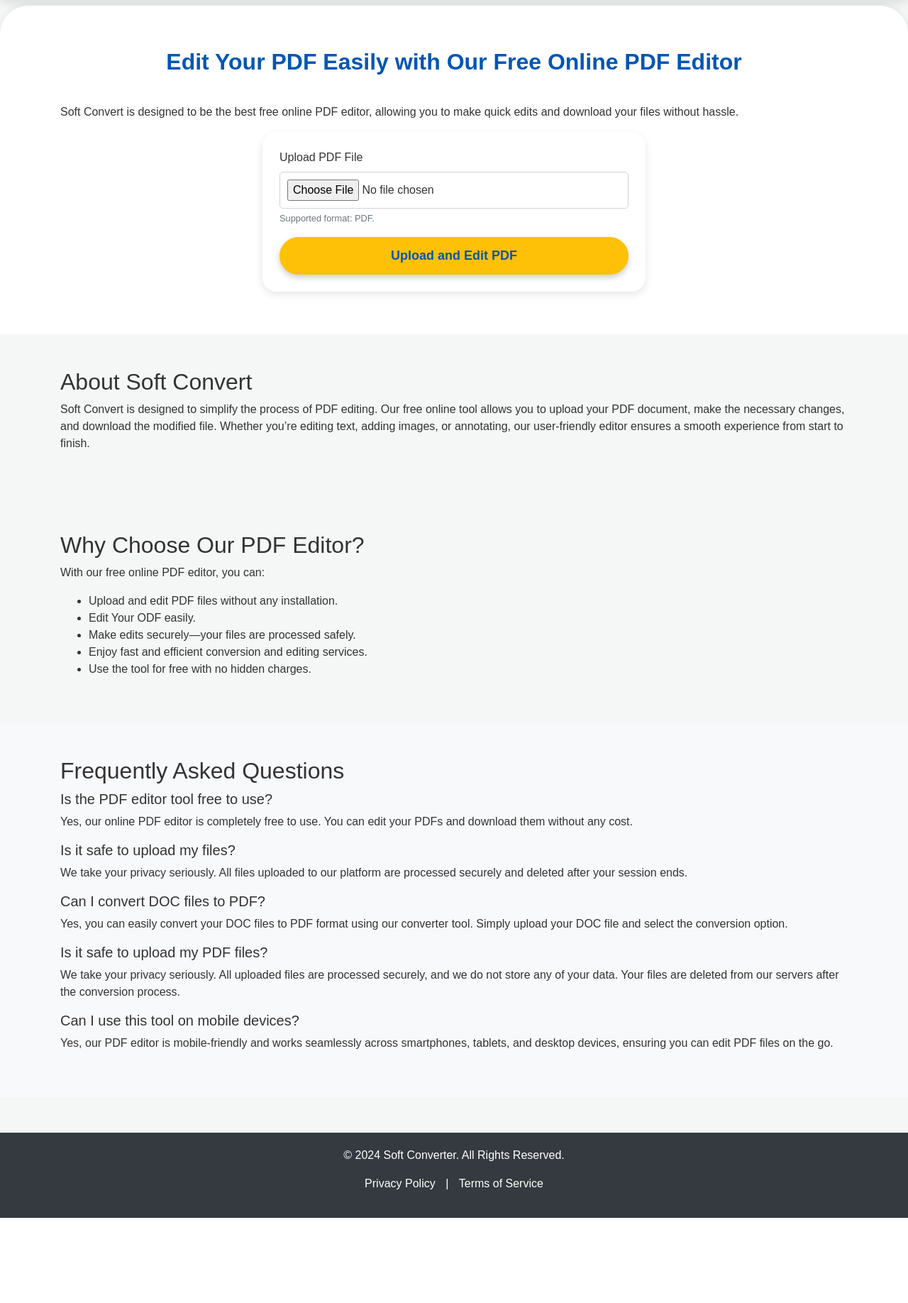
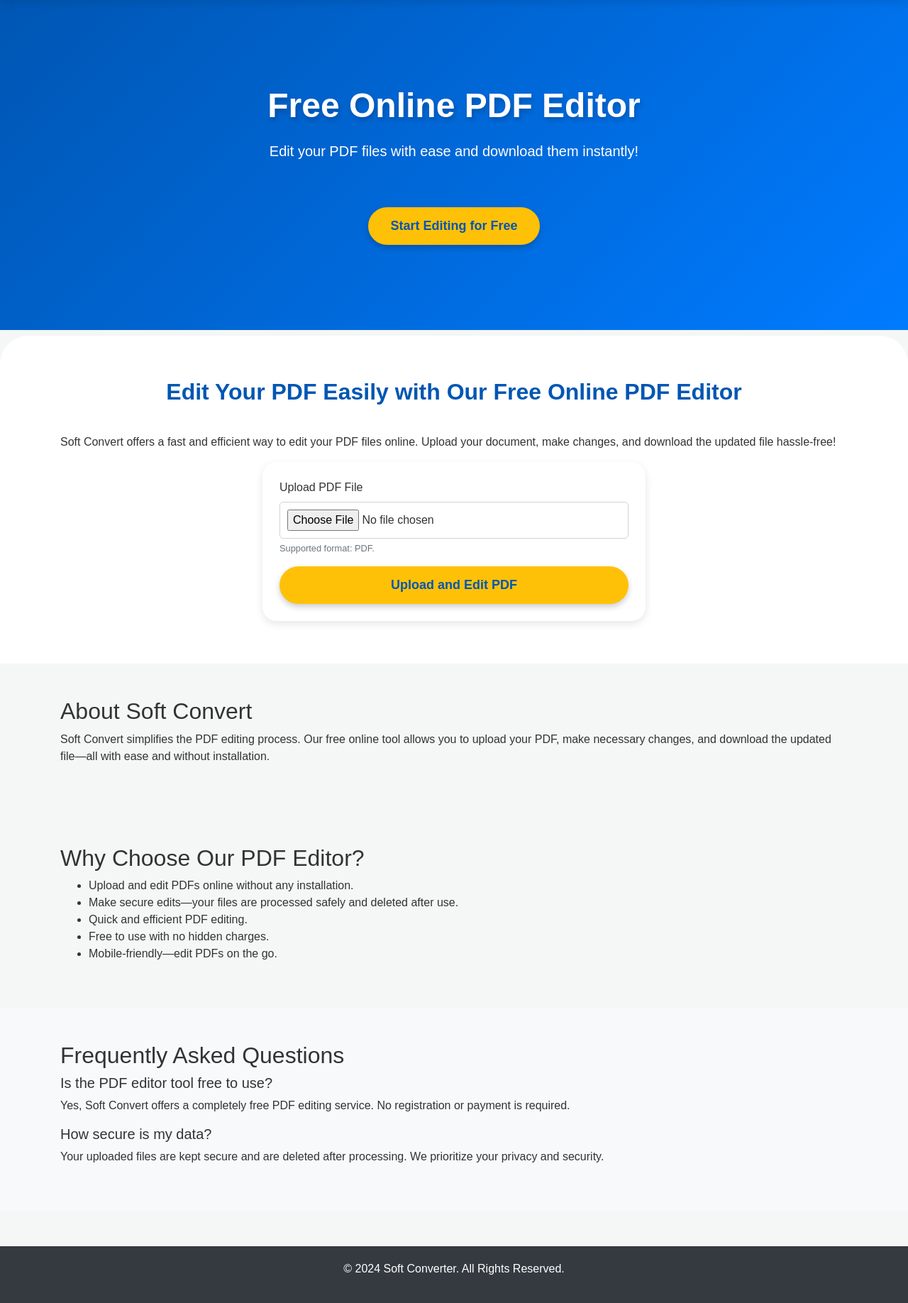
Before and after one commit to pandeyamanudyalak/convertor, a Django app: page /pdf-editor in a window 1280 px wide. Shown: the part 59-1895 px from the top of the page at 71% size. Before the commit the page ends 1775 px from the top, so only its background shows below. Run offline with Django 4.2, Linux system fonts and the light colour scheme; some libraries are stand-ins or nearby versions.

Commit message:
update html updated

```diff
--- a/mainapp/templates/upload_pdf.html
+++ b/mainapp/templates/upload_pdf.html
@@ -4,22 +4,20 @@
 <head>
     <meta charset="UTF-8">
     <meta name="viewport" content="width=device-width, initial-scale=1.0">
-    <meta name="description" content="Convert your DOC files to PDF easily and quickly with our online converter tool.">
-    <meta name="keywords" content="DOC to PDF, online converter, free converter, DOC to PDF converter">
-    <meta name="author" content="Your Name">
+    <meta name="description" content="Convert your DOC and PDF files easily and quickly with our free online PDF editor and converter. Edit PDFs and convert DOC files to PDF hassle-free.">
+    <meta name="keywords" content="PDF editor, DOC to PDF, online converter, free PDF editor, PDF to DOC converter, edit PDFs online">
+    <meta name="author" content="Soft Converter">
     <title>Free Online PDF Editor - Soft Convert</title>
     <link href="https://stackpath.bootstrapcdn.com/bootstrap/4.5.2/css/bootstrap.min.css" rel="stylesheet">
     <link href="https://cdnjs.cloudflare.com/ajax/libs/font-awesome/5.15.4/css/all.min.css" rel="stylesheet">
 
-
     <style>
-        /* Custom styles remain unchanged */
         body {
             font-family: 'Poppins', sans-serif;
             background-color: #f4f7f6;
+            color: #333;
             margin: 0;
             padding: 0;
-            color: #333;
         }
 
         .navbar {
@@ -47,7 +45,6 @@
             color: #ffffff;
             padding: 120px 0;
             text-align: center;
-            position: relative;
         }
 
         .hero-section h1 {
@@ -58,7 +55,6 @@
 
         .hero-section p {
             font-size: 20px;
-            font-weight: 300;
             margin: 20px 0 40px;
         }
 
@@ -69,20 +65,18 @@
             padding: 12px 30px;
             font-size: 18px;
             font-weight: 600;
+            box-shadow: 0px 4px 8px rgba(0, 0, 0, 0.2);
             transition: all 0.3s;
-            box-shadow: 0px 4px 8px rgba(0, 0, 0, 0.2);
         }
 
         .btn-custom:hover {
             background-color: #e0b72e;
             color: #ffffff;
-            box-shadow: 0px 6px 12px rgba(0, 0, 0, 0.3);
         }
 
         .converter-section {
             padding: 60px 0;
             background-color: #ffffff;
-            box-shadow: 0px -4px 8px rgba(0, 0, 0, 0.05);
             border-top-left-radius: 40px;
             border-top-right-radius: 40px;
             margin-top: -50px;
@@ -97,23 +91,19 @@
             color: #0056b3;
         }
 
-        .form-control-file {
-            padding: 10px;
-            font-size: 16px;
-            border: 1px solid #ced4da;
-            border-radius: 5px;
-            transition: border-color 0.3s;
-        }
-
-        .form-control-file:hover {
-            border-color: #0056b3;
-        }
-
         .card {
             border: none;
             box-shadow: 0px 4px 12px rgba(0, 0, 0, 0.1);
             border-radius: 20px;
             overflow: hidden;
+        }
+
+        .form-group input[type="file"] {
+            padding: 10px;
+            font-size: 16px;
+            border: 1px solid #ced4da;
+            border-radius: 5px;
+            cursor: pointer;
         }
 
         .footer {
@@ -156,9 +146,6 @@
             background-color: #0056b3;
         }
 
-        .form-group input[type="file"] {
-            cursor: pointer;
-        }
         #download-pdf {
             display: block;
             margin: 20px auto;
@@ -182,6 +169,7 @@
             background-color: #e0b72e;
             color: #ffffff;
         }
+
         #viewer {
             width: 100%;
             height: 600px;
@@ -192,7 +180,7 @@
 </head>
 
 <body>
-    <!-- Header -->
+    <!-- Navbar -->
     <nav class="navbar navbar-expand-lg navbar-dark">
         <div class="container">
             <a class="navbar-brand" href="#">Soft Converter</a>
@@ -209,61 +197,21 @@
             </div>
         </div>
     </nav>
-<!--
-    <section class="intro-section">
-    <div class="container">
-        <p>Welcome to Soft Convert, your go-to free online PDF editor. With our tool, you can easily upload your PDF files, make changes, and download the updated files. Whether you need to correct a typo, add annotations, or rearrange pages, Soft Convert allows you to do it all quickly and effortlessly. No need to download or install any software – everything is done online in just a few clicks.</p>
-    </div>
-</section> -->
-
 
     <!-- Hero Section -->
-    <!-- <section class="hero-section">
-        <div class="container">
-            <h1>Edit Your PDF Easily</h1>
-            <p>Upload your PDF files and edit in no time!</p>
-            <a href="#converter" class="btn btn-custom mt-4">Start Editing</a>
-        </div>
-    </section> -->
-<!--
     <section class="hero-section">
         <div class="container">
             <h1>Free Online PDF Editor</h1>
-            <p>Soft Convert offers a simple, fast, and free way to edit your PDF files online. Upload your document, make edits, and download your file in no time!</p>
+            <p>Edit your PDF files with ease and download them instantly!</p>
             <a href="#converter" class="btn btn-custom mt-4">Start Editing for Free</a>
         </div>
-    </section> -->
-
-
-
-
+    </section>
 
     <!-- Converter Section -->
-    <!-- <section id="converter" class="converter-section mt-2">
-        <div class="container">
-            <h2>Edit Your PDF Easily</h2>
-            <div class="row justify-content-center">
-                <div class="col-md-6">
-                    <div class="card p-4">
-                        <form id="upload-form" method="post" enctype="multipart/form-data">
-                            {% csrf_token %}
-                            <div class="form-group">
-                                <label for="pdf-file">Upload PDF File</label>
-                                <input type="file" class="form-control-file" id="pdf-file" name="pdf_file" accept="application/pdf" required>
-                                <small class="form-text text-muted">Supported format: PDF.</small>
-                            </div>
-                            <button type="submit" class="btn btn-custom btn-block" id="upload-button">Upload PDF</button>
-                        </form>
-
-                    </div>
-                </div>
-            </div>
-        </div>
-    </section> -->
     <section id="converter" class="converter-section mt-2">
         <div class="container">
             <h2>Edit Your PDF Easily with Our Free Online PDF Editor</h2>
-            <p>Soft Convert is designed to be the best free online PDF editor, allowing you to make quick edits and download your files without hassle.</p>
+            <p>Soft Convert offers a fast and efficient way to edit your PDF files online. Upload your document, make changes, and download the updated file hassle-free!</p>
             <div class="row justify-content-center">
                 <div class="col-md-6">
                     <div class="card p-4">
@@ -282,25 +230,24 @@
         </div>
     </section>
 
+    <!-- About Section -->
     <section class="about-section py-5">
         <div class="container">
             <h2>About Soft Convert</h2>
-            <p>Soft Convert is designed to simplify the process of PDF editing. Our free online tool allows you to upload your PDF document, make the necessary changes, and download the modified file. Whether you’re editing text, adding images, or annotating, our user-friendly editor ensures a smooth experience from start to finish.</p>
+            <p>Soft Convert simplifies the PDF editing process. Our free online tool allows you to upload your PDF, make necessary changes, and download the updated file—all with ease and without installation.</p>
         </div>
     </section>
-
 
     <!-- Features Section -->
     <section class="features-section py-5">
         <div class="container">
             <h2>Why Choose Our PDF Editor?</h2>
-            <p>With our free online PDF editor, you can:</p>
             <ul>
-                <li>Upload and edit PDF files without any installation.</li>
-                <li>Edit Your ODF easily.</li>
-                <li>Make edits securely—your files are processed safely.</li>
-                <li>Enjoy fast and efficient conversion and editing services.</li>
-                <li>Use the tool for free with no hidden charges.</li>
+                <li>Upload and edit PDFs online without any installation.</li>
+                <li>Make secure edits—your files are processed safely and deleted after use.</li>
+                <li>Quick and efficient PDF editing.</li>
+                <li>Free to use with no hidden charges.</li>
+                <li>Mobile-friendly—edit PDFs on the go.</li>
             </ul>
         </div>
     </section>
@@ -311,39 +258,28 @@
             <h2>Frequently Asked Questions</h2>
             <div class="faq-item">
                 <h5>Is the PDF editor tool free to use?</h5>
-                <p>Yes, our online PDF editor is completely free to use. You can edit your PDFs and download them without any cost.</p>
+                <p>Yes, Soft Convert offers a completely free PDF editing service. No registration or payment is required.</p>
             </div>
             <div class="faq-item">
-                <h5>Is it safe to upload my files?</h5>
-                <p>We take your privacy seriously. All files uploaded to our platform are processed securely and deleted after your session ends.</p>
-            </div>
-            <div class="faq-item">
-                <h5>Can I convert DOC files to PDF?</h5>
-                <p>Yes, you can easily convert your DOC files to PDF format using our converter tool. Simply upload your DOC file and select the conversion option.</p>
-            </div>
-            <div class="faq-item">
-                <h5>Is it safe to upload my PDF files?</h5>
-                <p>We take your privacy seriously. All uploaded files are processed securely, and we do not store any of your data. Your files are deleted from our servers after the conversion process.</p>
-            </div>
-
-            <div class="faq-item">
-                <h5>Can I use this tool on mobile devices?</h5>
-                <p>Yes, our PDF editor is mobile-friendly and works seamlessly across smartphones, tablets, and desktop devices, ensuring you can edit PDF files on the go.</p>
+                <h5>How secure is my data?</h5>
+                <p>Your uploaded files are kept secure and are deleted after processing. We prioritize your privacy and security.</p>
             </div>
         </div>
     </section>
 
-
     <!-- Footer -->
     <footer class="footer">
-        <div class="container">
-            <p>&copy; 2024 Soft Converter. All Rights Reserved.</p>
-            <p><a href="#">Privacy Policy</a> | <a href="#">Terms of Service</a></p>
-        </div>
+        <p>&copy; 2024 Soft Converter. All Rights Reserved.</p>
     </footer>
 
+    <!-- Floating Action Button -->
+    <div class="floating-action" title="Upload PDF">
+        <i class="fas fa-upload"></i>
+    </div>
+
+    <!-- Bootstrap JS and dependencies -->
     <script src="https://code.jquery.com/jquery-3.5.1.slim.min.js"></script>
-    <script src="https://cdn.jsdelivr.net/npm/@popperjs/core@2.5.4/dist/umd/popper.min.js"></script>
+    <script src="https://cdn.jsdelivr.net/npm/@popperjs/core@2.9.3/dist/umd/popper.min.js"></script>
     <script src="https://stackpath.bootstrapcdn.com/bootstrap/4.5.2/js/bootstrap.min.js"></script>
 </body>
 
```
